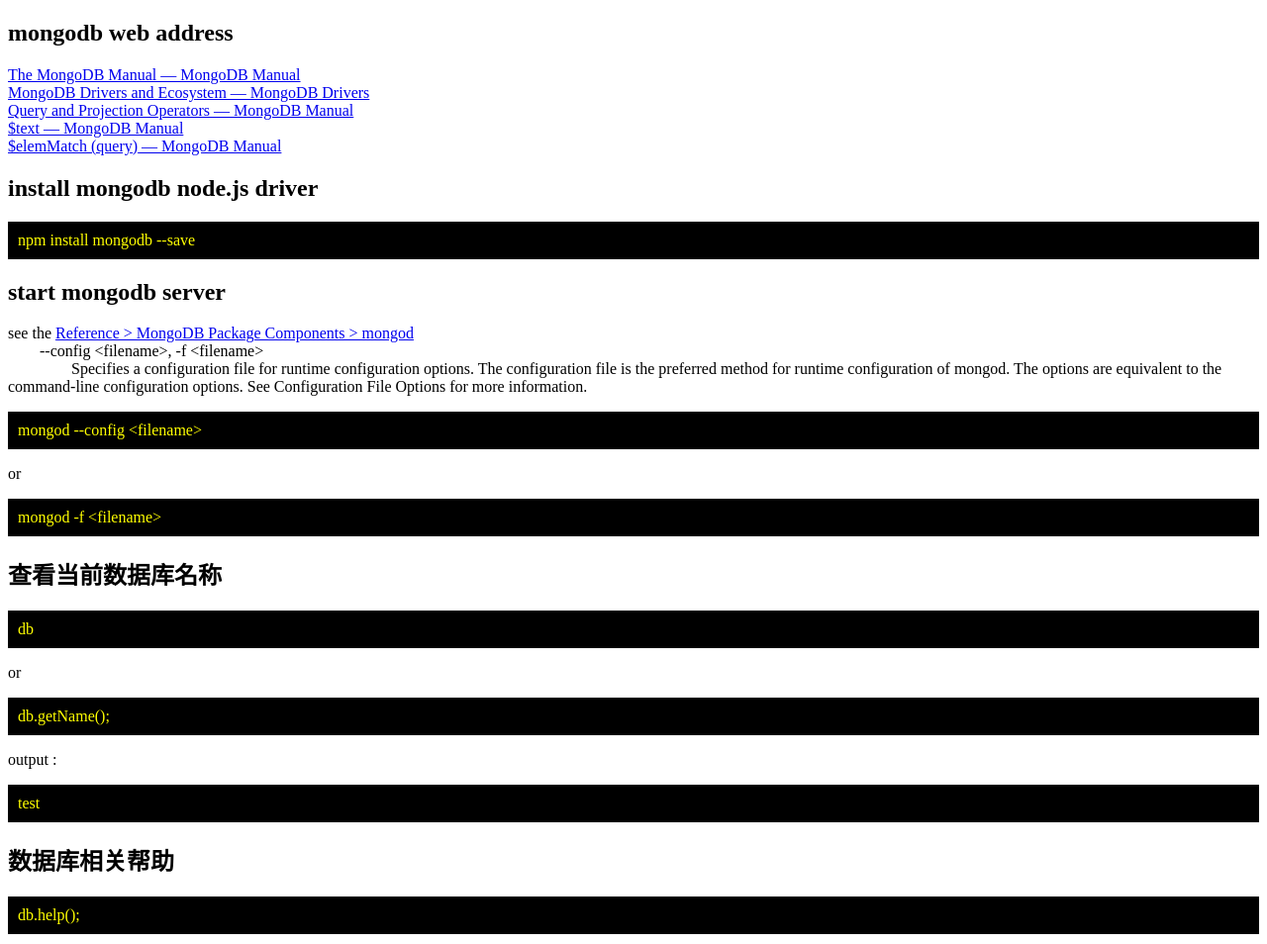
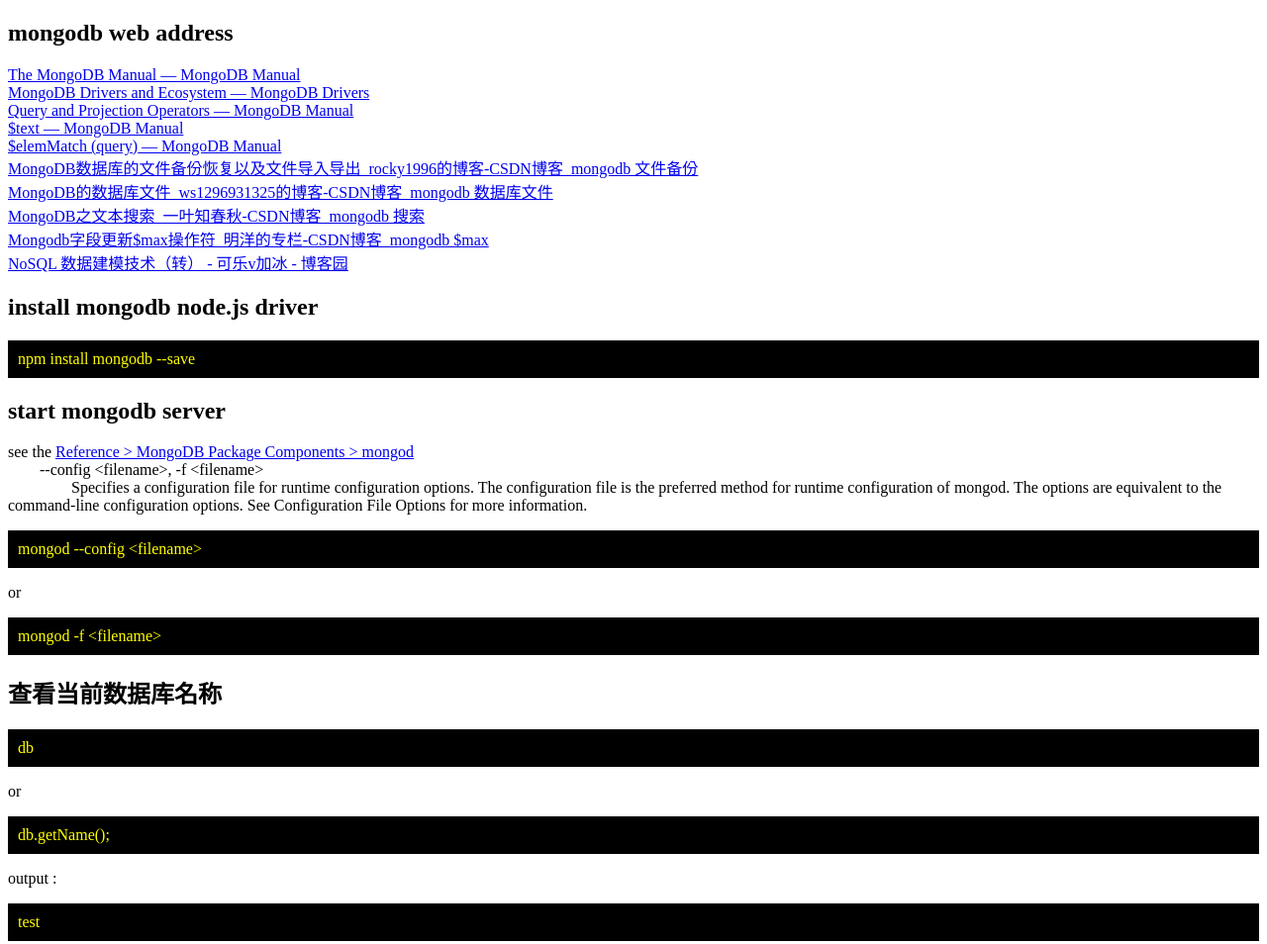
Before and after one commit to fred4444source/mongodb_test, a website: page index.html in a window 1280 px wide. Shown: the top 954 px of the page at 99% size. Drawn offline with Linux system fonts and the light colour scheme.

Commit message:
add some url

```diff
--- a/index.html
+++ b/index.html
@@ -43,6 +43,16 @@
 					<a target="_blank" href="https://docs.mongodb.com/manual/reference/operator/query/text/index.html">$text — MongoDB Manual</a>
 					<br/>
 					<a target="_blank" href="https://docs.mongodb.com/manual/reference/operator/query/elemMatch/#op._S_elemMatch">$elemMatch (query) — MongoDB Manual</a>
+					<br/>
+					<a target="_blank" href="https://blog.csdn.net/rocky1996/article/details/75729727">MongoDB数据库的文件备份恢复以及文件导入导出_rocky1996的博客-CSDN博客_mongodb 文件备份</a>
+					<br/>
+					<a target="_blank" href="https://blog.csdn.net/ws1296931325/article/details/86626975">MongoDB的数据库文件_ws1296931325的博客-CSDN博客_mongodb 数据库文件</a>
+					<br/>
+					<a target="_blank" href="https://blog.csdn.net/sinat_32366329/article/details/82535170">MongoDB之文本搜索_一叶知春秋-CSDN博客_mongodb 搜索</a>
+					<br/>
+					<a target="_blank" href="https://blog.csdn.net/yaomingyang/article/details/78774968">Mongodb字段更新$max操作符_明洋的专栏-CSDN博客_mongodb $max</a>
+					<br/>
+					<a target="_blank" href="https://www.cnblogs.com/sunguangran/p/3805546.html">NoSQL 数据建模技术（转） - 可乐v加冰 - 博客园</a>
 				</div>
 			</section>
 			<section>
```
